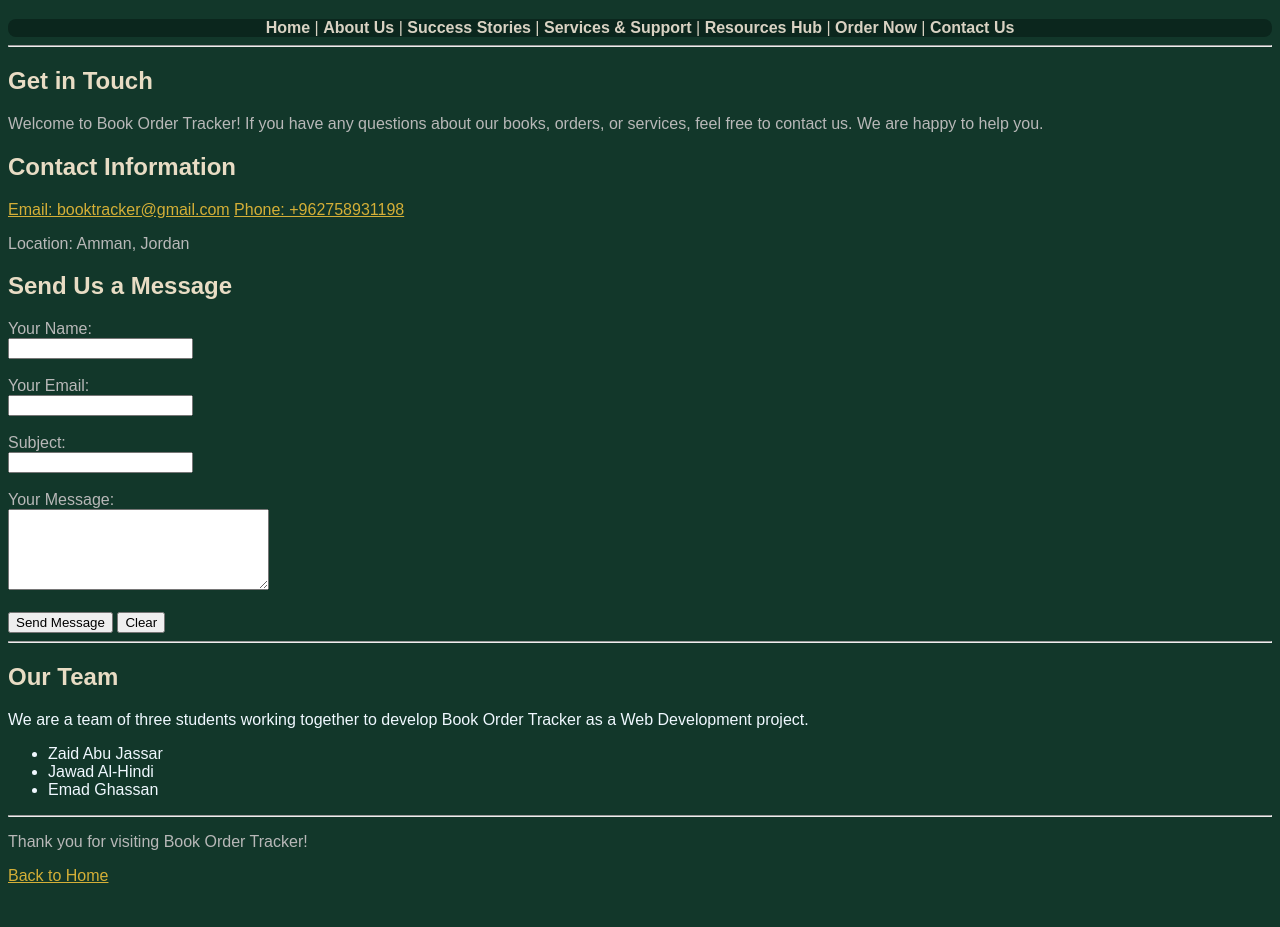
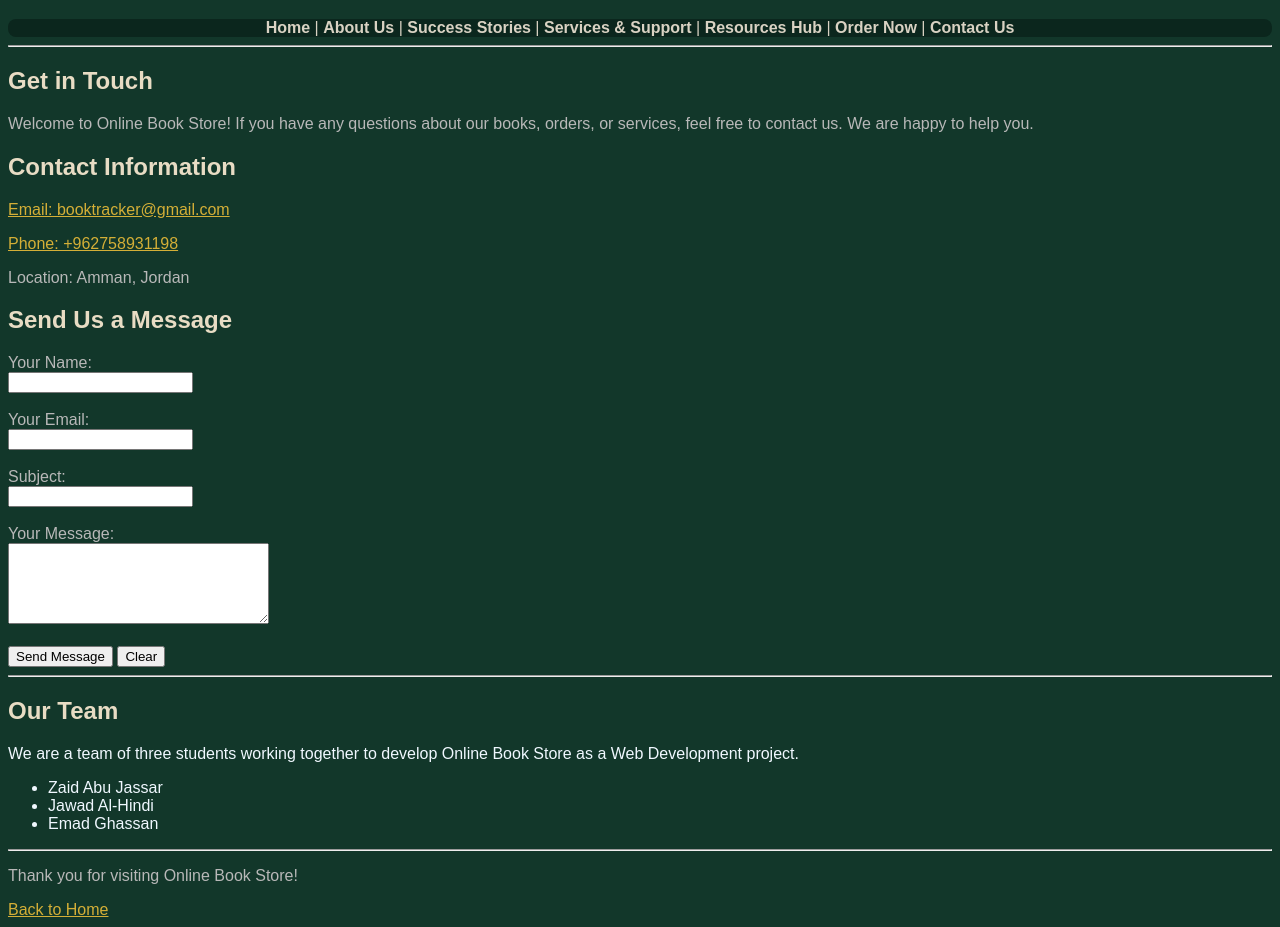
Before and after one commit to JawadAlhindi/web-project, a plain HTML site: page contact.html in a window 1280 px wide. Shown: the part 61-988 px from the top of the page. Before the commit the page ends 954 px from the top, so only its background shows below. Drawn offline with Linux system fonts and the light colour scheme.

Commit message:
Update references from "Book Order Tracker" to "Online Book Store" across multiple HTML files

```diff
--- a/contact.html
+++ b/contact.html
@@ -4,7 +4,7 @@
 
 <meta charset="UTF-8">
 <meta name="viewport" content="width=device-width, initial-scale=1.0">
-<title>Contact Us - Book Order Tracker</title>
+<title>Contact Us - Online Book Store</title>
 <link rel="stylesheet" href="style.css">
 <style>
     .bookmark:hover {
@@ -34,7 +34,7 @@
     <h2 style="color:#E8DCC4;">Get in Touch</h2>
 
     <p>
-        Welcome to Book Order Tracker!
+        Welcome to Online Book Store!
         If you have any questions about our books,
         orders, or services, feel free to contact us.
         We are happy to help you.
@@ -42,8 +42,8 @@
 
     <h2>Contact Information</h2>
 
-    <a href="mailto:booktracker@gmail.com">Email: booktracker@gmail.com</a>
-    <a href="tel:+962758931198">Phone: +962758931198</a>
+    <p><a href="mailto:booktracker@gmail.com">Email: booktracker@gmail.com</a></p>
+    <p><a href="tel:+962758931198">Phone: +962758931198</a></p>
     <p>Location: Amman, Jordan</p>
 
     <h2>Send Us a Message</h2>
@@ -77,7 +77,7 @@
 
     <p style="color: aliceblue;">
         We are a team of three students working together
-        to develop Book Order Tracker as a Web Development project.
+        to develop Online Book Store as a Web Development project.
     </p>
 
     <ul>
@@ -89,7 +89,7 @@
     <hr>
 
     <p>
-        Thank you for visiting Book Order Tracker!
+        Thank you for visiting Online Book Store!
     </p>
 
     <a href="index.html">Back to Home</a>
```
Also changed, not shown: about.html (+2 -2 lines), index.html (+2 -2 lines), resources.html (+1 -1 lines), services.html (+2 -2 lines), success.html (+2 -2 lines).
